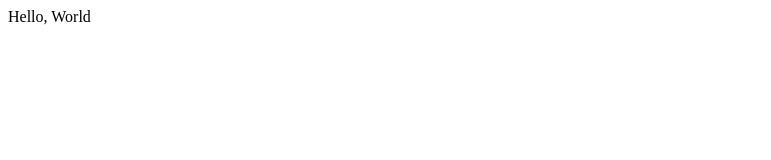
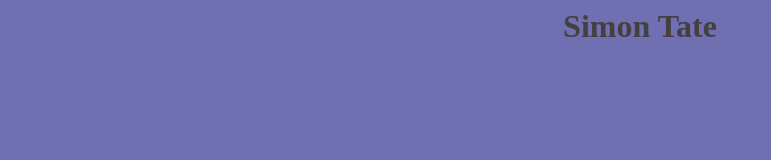
Before and after one commit to SimonTate/simontate.github.io, a plain HTML site: page index.html in a window 1280 px wide. Shown: the whole page, without its empty margins (0-771 px from the left). Drawn offline with Linux system fonts and the light colour scheme.

Commit message:
Basic HTML & CSS

```diff
--- /dev/null
+++ b/index.css
@@ -0,0 +1,8 @@
+h1 {
+    color: #444040;
+    text-align: center;
+}
+
+html {
+    background: #6f6fb1;
+}
--- a/index.html
+++ b/index.html
@@ -1 +1,7 @@
-Hello, World
+<link rel="stylesheet" href="./index.css">
+
+<h1>Simon Tate</h1>
+
+<body>
+
+</body>
```
